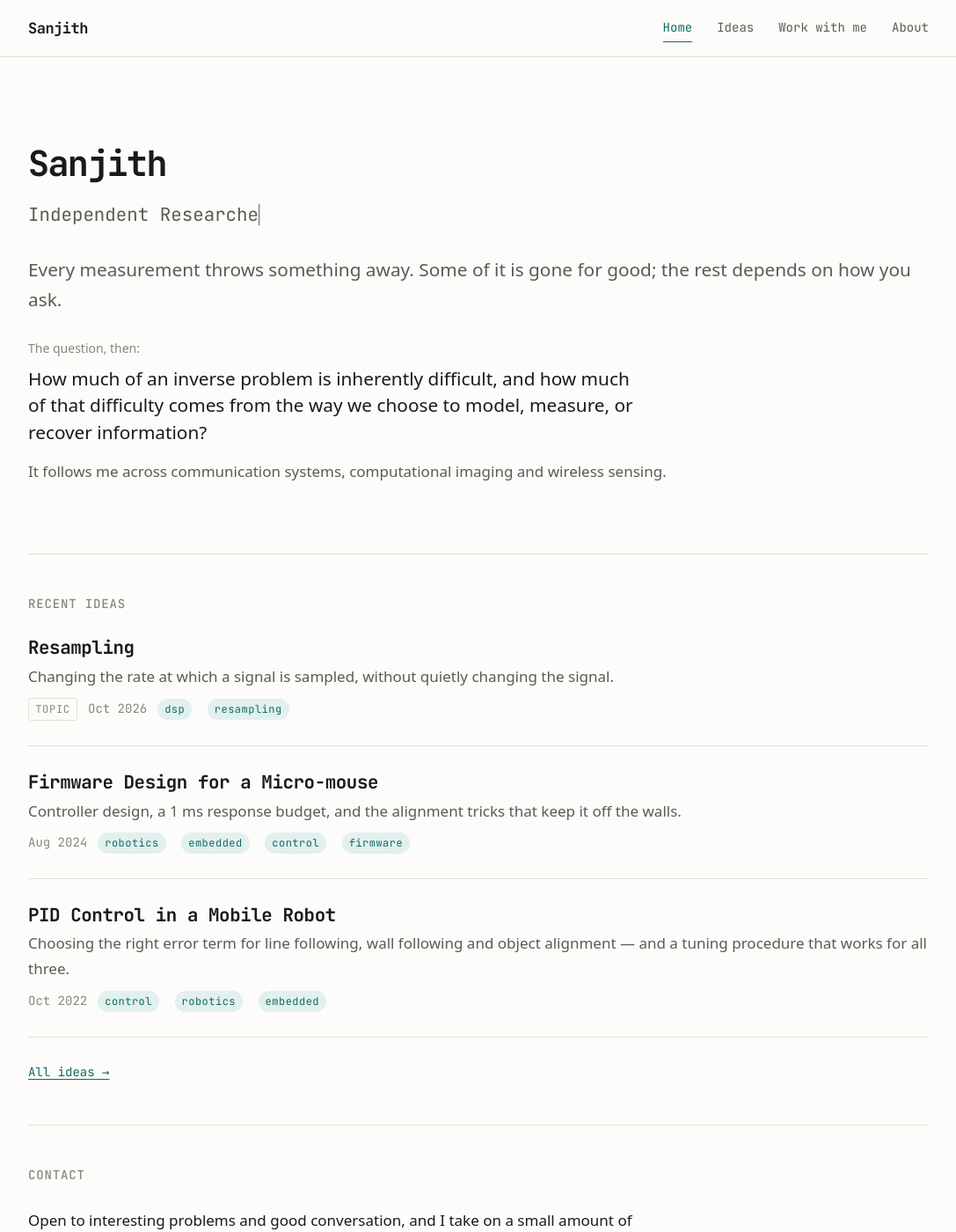
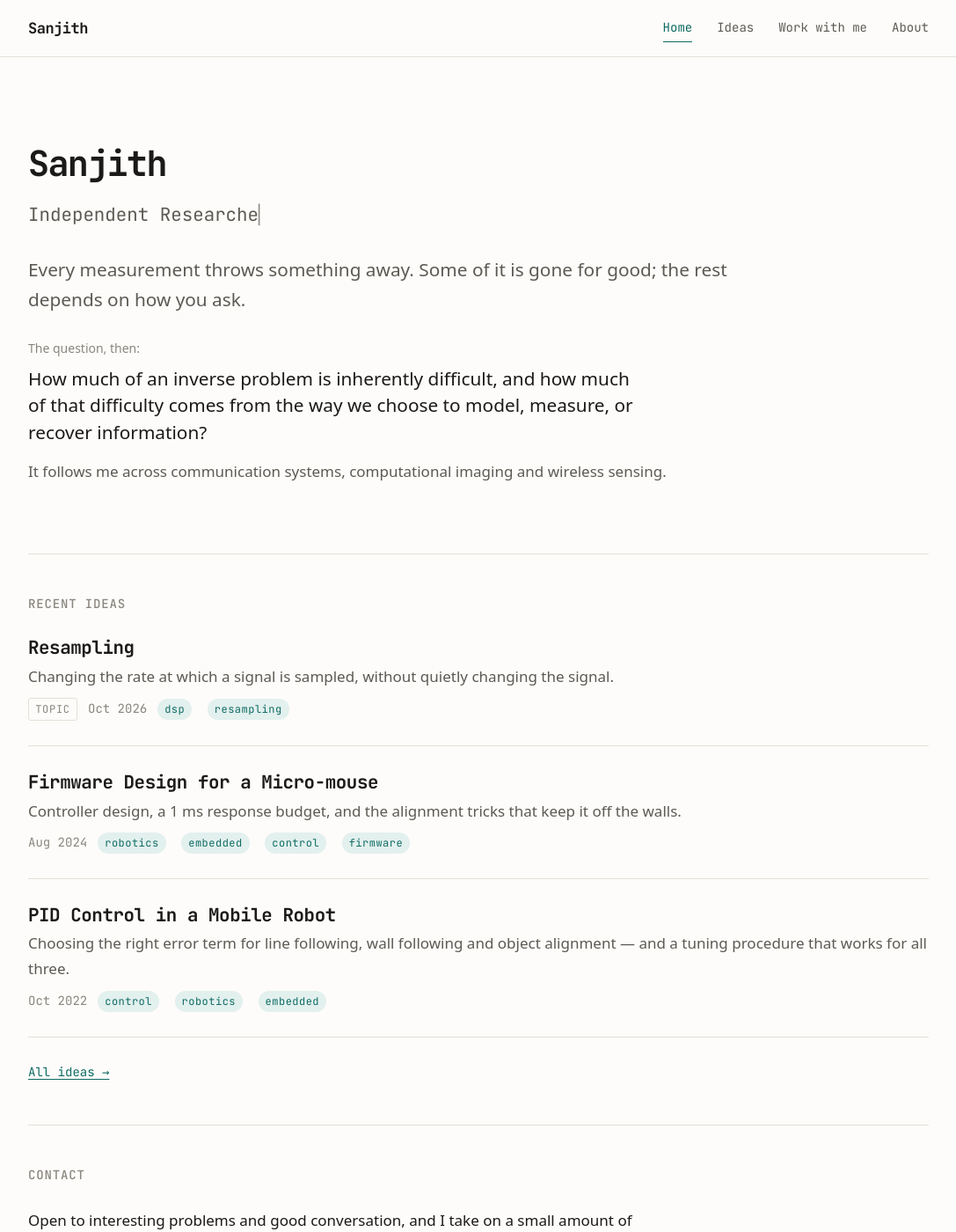
Before and after one commit to sanjith1999/sanjith1999.github.io, a Jekyll site: the page built from index.html, in a window 1280 px wide and 1400 px high. Shown: the whole window at 88% size, without its empty margins (96-1183 px from the left). Built offline with Jekyll 4.4.1, drawn with Linux system fonts in a browser that asks for light colours; some web fonts are replaced.

Commit message:
WIP002: Stop the hero near the end of "Ideas" in the nav
A round 52rem rather than a calc tied to the nav's labels: close enough
to read as an alignment, and it survives a nav rename.

Co-Authored-By: Claude Opus 5 <noreply@anthropic.com>

```diff
--- a/assets/css/main.css
+++ b/assets/css/main.css
@@ -180,9 +180,10 @@ h3 { font-size: var(--step-1); letter-spacing: -0.02em; }
 .lede { font-family: var(--body); font-size: var(--step-1); color: var(--ink-muted); line-height: 1.5; }
 
 /* --- Home ----------------------------------------------------------------- */
-/* No measure of its own: `.wrap` already bounds it, and anything narrower
-   reads as an inset column beside the full-width sections below. */
-.hero { padding-block: var(--space-4) var(--space-5); }
+/* Stops roughly under the end of "Ideas" in the nav — near enough to read
+   as an alignment, without being pinned to the nav's letter count. Below
+   52rem the wrap is narrower anyway, so this simply stops applying. */
+.hero { padding-block: var(--space-4) var(--space-5); max-width: 52rem; }
 .hero h1 { margin-bottom: var(--space-2); }
 .hero-role {
   font-family: var(--mono); font-size: var(--step-0); color: var(--accent);
```
